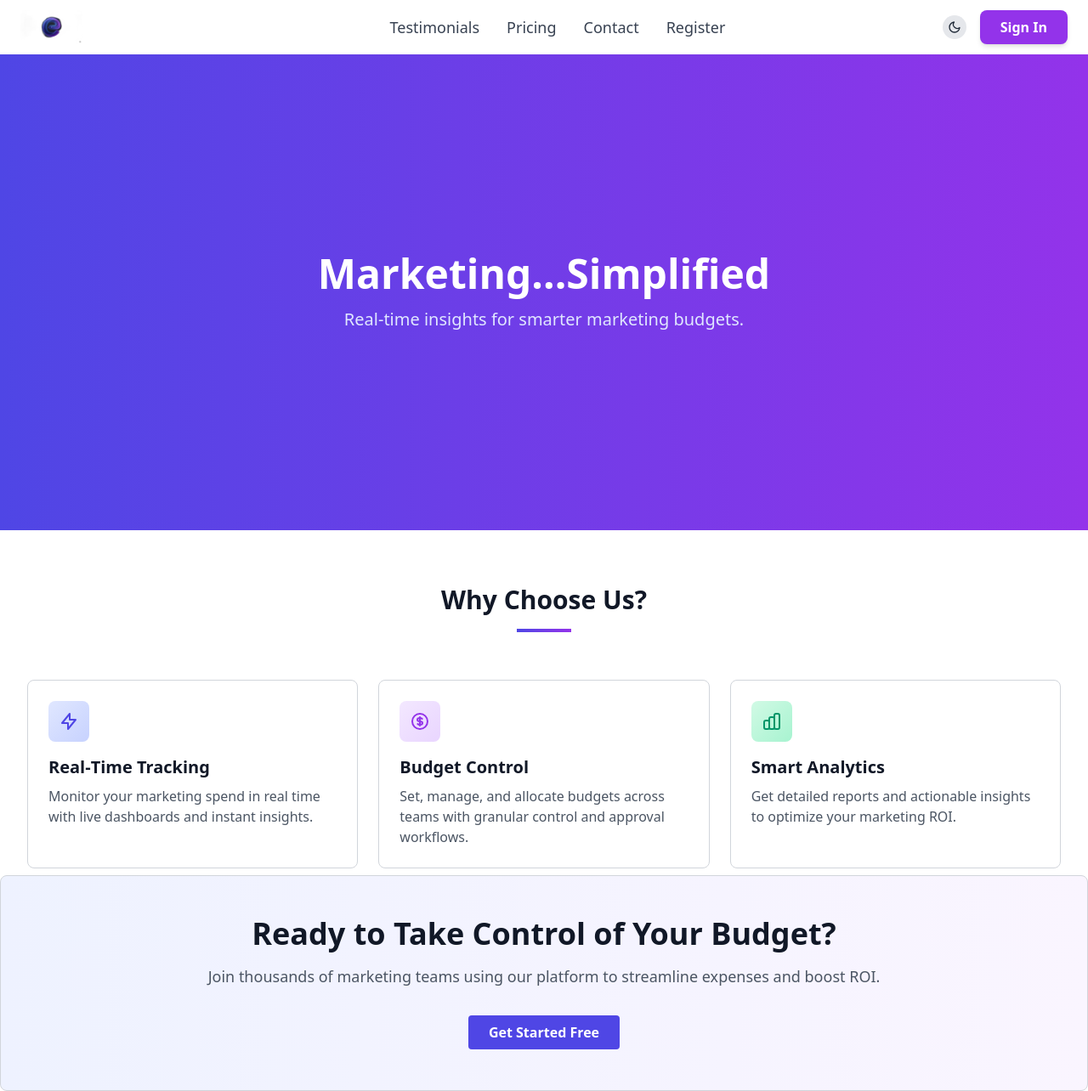
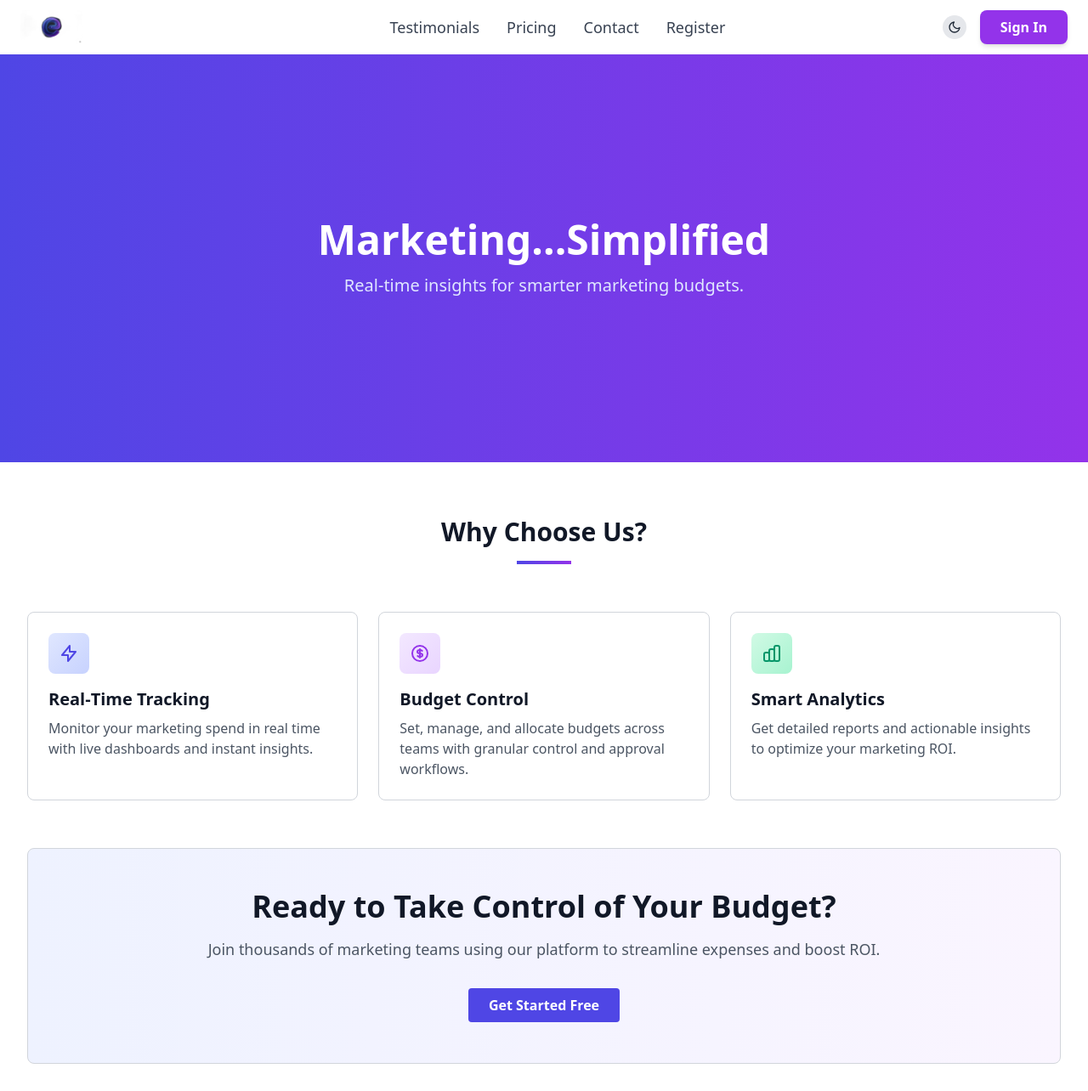
Before and after one commit to cooleymike/marketing, a Django app: page / in a window 1280 px wide. Shown: the whole page at 85% size. After the commit the page ends 1252 px from the top, so only its background shows below. Run offline with Django 4.2, Linux system fonts and the light colour scheme; some libraries are stand-ins or nearby versions.

Commit message:
Fix: small cosmetic changes to spacing

```diff
--- a/core/templates/home.html
+++ b/core/templates/home.html
@@ -4,7 +4,7 @@
 {% block title %}Home – My Marketing App{% endblock %}
 
 {% block hero %}
-<section class="bg-gradient-to-r from-indigo-600 to-purple-600 text-white text-center py-32 px-4 min-h-[70vh] flex flex-col justify-center">
+<section class="bg-gradient-to-r from-indigo-600 to-purple-600 text-white text-center py-32 px-4 min-h-[60vh] flex flex-col justify-center">
     <h1 class="text-4xl md:text-5xl font-bold">
         Marketing...Simplified
     </h1>
@@ -20,11 +20,12 @@
 
     {# Key Features Section #}
     <div class="mb-14">
+    <div class="mb-14">
       <h2 class="text-3xl font-bold text-gray-900 dark:text-white text-center">Why Choose Us?</h2>
             <div class="w-16 h-1 bg-gradient-to-r from-indigo-600 to-purple-600 mx-auto mt-4"></div>
         </div>
 
-        <div class="grid grid-cols-1 md:grid-cols-3 gap-6">
+        <div class="grid grid-cols-1 md:grid-cols-3 gap-6 mb-14">
             {# Feature 1 #}
             <div class="border border-gray-300 dark:border-gray-600 rounded-lg p-6 bg-white dark:bg-gray-800 hover:shadow-lg transition duration-200">
                 <div class="w-12 h-12 bg-gradient-to-br from-indigo-100 to-indigo-200 dark:from-indigo-900 dark:to-indigo-800 rounded-lg flex items-center justify-center mb-4">
```
